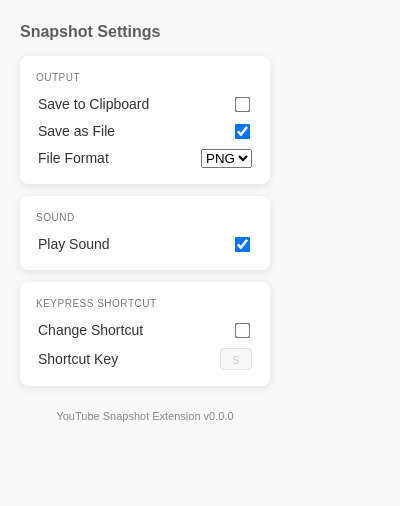
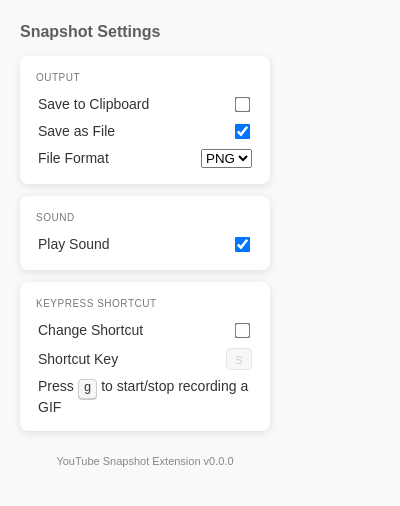
Before and after one commit to sarweshshah/youtube-snapshot, a browser extension: page popup.html in a window 400 px wide. Drawn offline with Linux system fonts and the light colour scheme.

Commit message:
Adding gif message on popover

```diff
--- a/popup.css
+++ b/popup.css
@@ -51,7 +51,7 @@ h1 {
 }
 
 .setting input[type="text"] {
-    width: 30px;
+    width: 24px;
     height: 20px;
     text-align: center;
     font-size: 14px;
@@ -83,3 +83,22 @@ footer {
     margin-top: 24px;
     border-radius: 18px;
 }
+
+.info-text {
+    color: #333;
+    font-size: 14px;
+}
+
+kbd {
+    background-color: #f7f7f7;
+    border: 1px solid #ccc;
+    border-radius: 4px;
+    box-shadow: 0 1px 0 rgba(0, 0, 0, 0.2);
+    color: #333;
+    display: inline-block;
+    font-size: 0.9em;
+    font-weight: 500;
+    line-height: 1.1;
+    padding: 2px 5px;
+    white-space: nowrap;
+}
--- a/popup.html
+++ b/popup.html
@@ -51,6 +51,9 @@
             <label for="shortcutInput">Shortcut Key</label>
             <input type="text" id="shortcutInput" maxlength="1" value="s" disabled /> <!-- Initially disabled -->
         </div>
+        <div class="setting" style="margin-top: 8px;">
+            <span class="info-text">Press <kbd>g</kbd> to start/stop recording a GIF</span>
+        </div>
     </div>
 
     <footer>
```
Also changed, not shown: content.js (+7 -2 lines), manifest.json.
